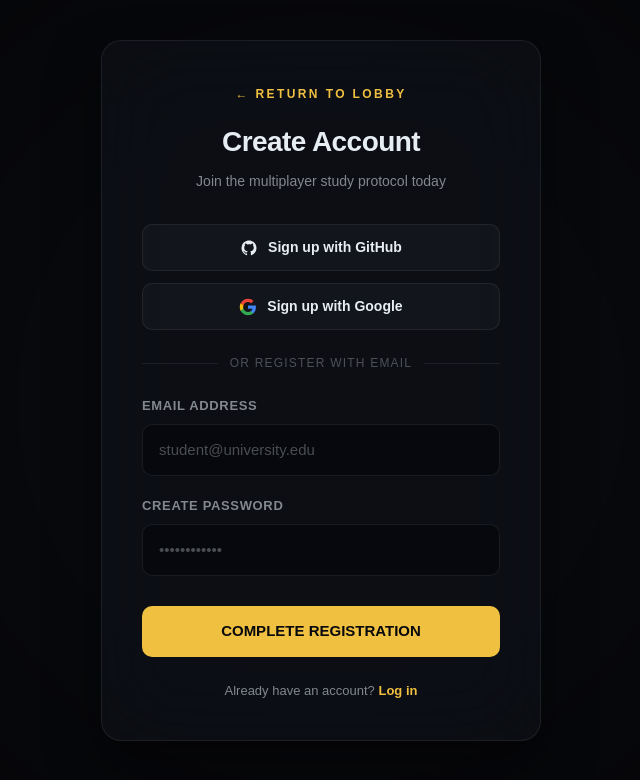
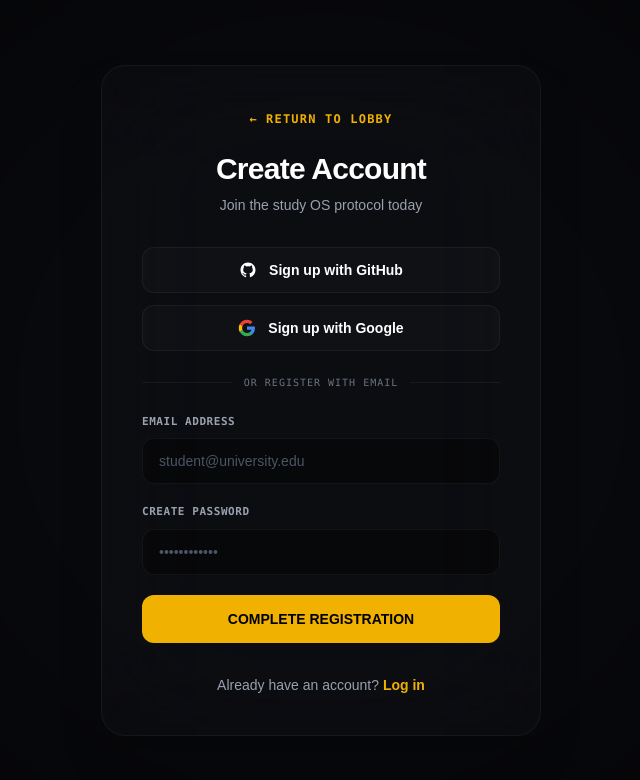
Before and after one commit to Mohammedsami001/Sessions, a Next.js app: page /signup in a window 1280 px wide. Shown: the top 780 px of the page, without its empty margins (319-959 px from the left). Built offline with nearby package versions, Linux system fonts and the light colour scheme; no server answers.

Commit message:
feat: sign up page with new design

```diff
--- a/src/app/signup/page.tsx
+++ b/src/app/signup/page.tsx
@@ -55,35 +55,42 @@ export default function SignupPage() {
   };
 
   return (
-    <main className="auth-wrapper">
-      <div className="auth-card">
-        <div className="auth-header">
-          <Link href="/" style={{ display: 'inline-block', marginBottom: '16px', textDecoration: 'none' }}>
-            <span style={{ fontSize: '12px', letterSpacing: '0.2em', color: 'var(--gold)', fontWeight: 700 }}>
-              ← RETURN TO LOBBY
-            </span>
+    <main className="min-h-screen bg-[#08090D] flex items-center justify-center px-4 relative overflow-hidden">
+      {/* Decorative Blur Orbs */}
+      <div className="absolute top-1/4 left-1/4 w-96 h-96 bg-yellow-500/10 rounded-full blur-3xl -z-10" />
+      <div className="absolute bottom-1/4 right-1/4 w-96 h-96 bg-orange-600/10 rounded-full blur-3xl -z-10" />
+
+      <div className="w-full max-w-[440px] bg-white/[0.02] backdrop-blur-3xl border border-white/5 shadow-2xl rounded-3xl p-8 sm:p-10 transition-all duration-300 hover:border-white/10">
+        <div className="text-center mb-8">
+          <Link href="/" className="inline-flex items-center gap-2 mb-6 group text-xs text-yellow-500 font-mono tracking-widest font-bold">
+            <span className="transition-transform group-hover:-translate-x-1">←</span> RETURN TO LOBBY
           </Link>
-          <h1 className="auth-title">Create Account</h1>
-          <p className="auth-subtitle">Join the multiplayer study protocol today</p>
+          <h1 className="text-3xl font-black text-white tracking-tight">Create Account</h1>
+          <p className="text-sm text-gray-400 mt-2">Join the study OS protocol today</p>
         </div>
 
-        {error && <div className="auth-error">{error}</div>}
+        {error && (
+          <div className="bg-red-500/10 border border-red-500/30 text-red-300 text-xs rounded-xl p-3 mb-6 text-center leading-relaxed font-mono">
+            {error}
+          </div>
+        )}
 
         {success && (
-          <div style={{ background: 'rgba(16, 185, 129, 0.15)', border: '1px solid rgba(16, 185, 129, 0.3)', color: '#6EE7B7', padding: '16px', borderRadius: '10px', fontSize: '13px', marginBottom: '20px', textAlign: 'center', lineHeight: 1.4 }}>
-            ✦ **Registration Successful!** ✦<br />
-            Please check your inbox to verify your profile.<br />
-            <Link href="/dashboard" style={{ color: 'white', fontWeight: 700, display: 'inline-block', marginTop: '10px', textDecoration: 'underline' }}>
-              Launch Study Dashboard →
+          <div className="bg-emerald-500/10 border border-emerald-500/30 text-emerald-300 text-xs rounded-2xl p-4 mb-6 text-center leading-relaxed font-mono">
+            <span className="font-bold block text-sm mb-1 text-emerald-400">✦ REGISTRATION COMPLETE ✦</span>
+            Check your inbox to verify your profile.<br />
+            <Link href="/dashboard" className="text-white hover:underline font-bold block mt-3">
+              Launch Dashboard →
             </Link>
           </div>
         )}
 
         {/* Social Authentication Layer */}
+        <div className="space-y-3 mb-6">
           <button
             onClick={() => handleOAuthSignup('github')}
             type="button"
-          className="auth-btn-social"
+            className="w-full bg-white/[0.02] hover:bg-white/[0.06] border border-white/5 hover:border-white/15 text-white font-semibold py-3 px-4 rounded-xl text-sm transition duration-150 flex items-center justify-center gap-3 cursor-pointer"
           >
             <svg width="18" height="18" viewBox="0 0 24 24" fill="currentColor" xmlns="http://www.w3.org/2000/svg">
               <path fillRule="evenodd" clipRule="evenodd" d="M12 2C6.477 2 2 6.484 2 12.017c0 4.425 2.865 8.18 6.839 9.504.5.092.682-.217.682-.483 0-.237-.008-.868-.013-1.703-2.782.605-3.369-1.343-3.369-1.343-.454-1.158-1.11-1.466-1.11-1.466-.908-.62.069-.608.069-.608 1.003.07 1.53 1.032 1.53 1.032.892 1.53 2.341 1.088 2.91.832.092-.647.35-1.088.636-1.338-2.22-.253-4.555-1.113-4.555-4.951 0-1.093.39-1.988 1.029-2.688-.103-.253-.446-1.272.098-2.65 0 0 .84-.27 2.75 1.026A9.564 9.564 0 0112 6.844c.85.004 1.705.115 2.504.337 1.909-1.296 2.747-1.027 2.747-1.027.546 1.379.202 2.398.1 2.651.64.7 1.028 1.595 1.028 2.688 0 3.848-2.339 4.695-4.566 4.943.359.309.678.92.678 1.855 0 1.338-.012 2.419-.012 2.747 0 .268.18.58.688.482A10.019 10.019 0 0022 12.017C22 6.484 17.522 2 12 2z"/>
@@ -94,7 +101,7 @@ export default function SignupPage() {
           <button
             onClick={() => handleOAuthSignup('google')}
             type="button"
-          className="auth-btn-social"
+            className="w-full bg-white/[0.02] hover:bg-white/[0.06] border border-white/5 hover:border-white/15 text-white font-semibold py-3 px-4 rounded-xl text-sm transition duration-150 flex items-center justify-center gap-3 cursor-pointer"
           >
             <svg width="18" height="18" viewBox="0 0 24 24" fill="none" xmlns="http://www.w3.org/2000/svg">
               <path d="M22.56 12.25c0-.78-.07-1.53-.2-2.25H12v4.26h5.92c-.26 1.37-1.04 2.53-2.21 3.31v2.77h3.57c2.08-1.92 3.28-4.74 3.28-8.09z" fill="#4285F4"/>
@@ -104,45 +111,52 @@ export default function SignupPage() {
             </svg>
             Sign up with Google
           </button>
+        </div>
 
-        <div className="auth-divider">or register with email</div>
+        <div className="flex items-center gap-3 text-[10px] text-gray-500 font-mono tracking-widest uppercase my-6 before:h-px before:flex-1 before:bg-white/5 after:h-px after:flex-1 after:bg-white/5">
+          or register with email
+        </div>
 
         {/* Standard Email/Password Form */}
-        <form onSubmit={handleEmailSignup}>
-          <div className="auth-form-group">
-            <label className="auth-label" htmlFor="email">Email Address</label>
+        <form onSubmit={handleEmailSignup} className="space-y-5">
+          <div className="space-y-2">
+            <label className="text-[11px] font-mono tracking-wider text-gray-400 uppercase font-semibold block" htmlFor="email">Email Address</label>
             <input
               id="email"
               type="email"
               required
-              className="auth-input"
+              className="w-full bg-black/40 border border-white/5 focus:border-yellow-500/50 focus:bg-black/60 rounded-xl px-4 py-3 text-white text-sm outline-none transition-all placeholder:text-gray-600"
               placeholder="student@university.edu"
               value={email}
               onChange={(e) => setEmail(e.target.value)}
             />
           </div>
 
-          <div className="auth-form-group">
-            <label className="auth-label" htmlFor="password">Create Password</label>
+          <div className="space-y-2">
+            <label className="text-[11px] font-mono tracking-wider text-gray-400 uppercase font-semibold block" htmlFor="password">Create Password</label>
             <input
               id="password"
               type="password"
               required
-              className="auth-input"
+              className="w-full bg-black/40 border border-white/5 focus:border-yellow-500/50 focus:bg-black/60 rounded-xl px-4 py-3 text-white text-sm outline-none transition-all placeholder:text-gray-600"
               placeholder="••••••••••••"
               value={password}
               onChange={(e) => setPassword(e.target.value)}
             />
           </div>
 
-          <button type="submit" disabled={loading} className="auth-btn-primary">
+          <button
+            type="submit"
+            disabled={loading}
+            className="w-full bg-yellow-500 hover:bg-yellow-400 disabled:opacity-50 disabled:cursor-not-allowed text-black font-bold py-3.5 px-4 rounded-xl text-sm transition-all duration-200 hover:scale-[1.01] cursor-pointer"
+          >
             {loading ? "CREATING PROFILE..." : "COMPLETE REGISTRATION"}
           </button>
         </form>
 
-        <div className="auth-footer">
+        <div className="text-center text-sm text-gray-400 mt-8">
           Already have an account?{" "}
-          <Link href="/login" className="auth-footer-link">
+          <Link href="/login" className="text-yellow-500 hover:underline font-semibold">
             Log in
           </Link>
         </div>
```
Lines whose indentation alone changed are shown as unchanged.
